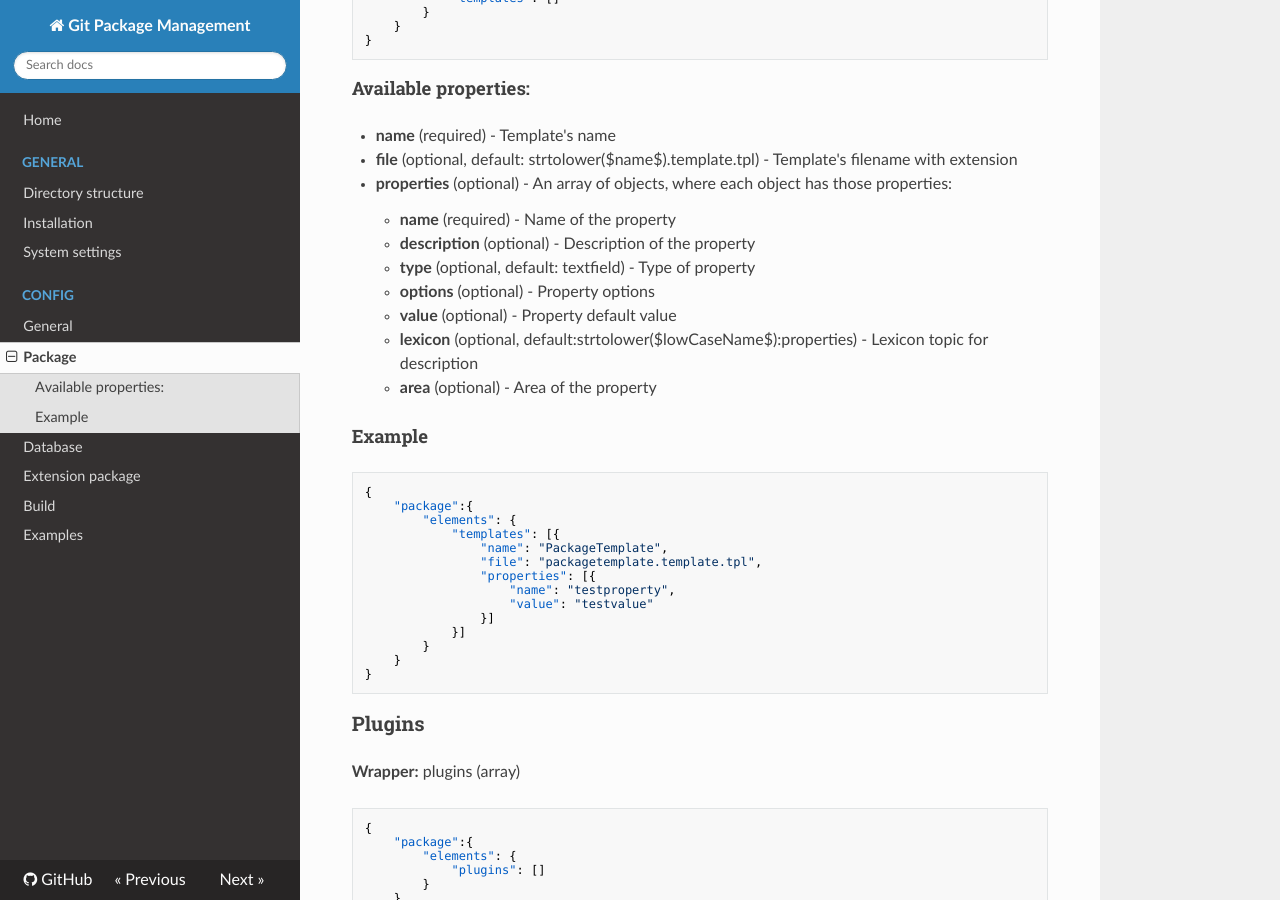
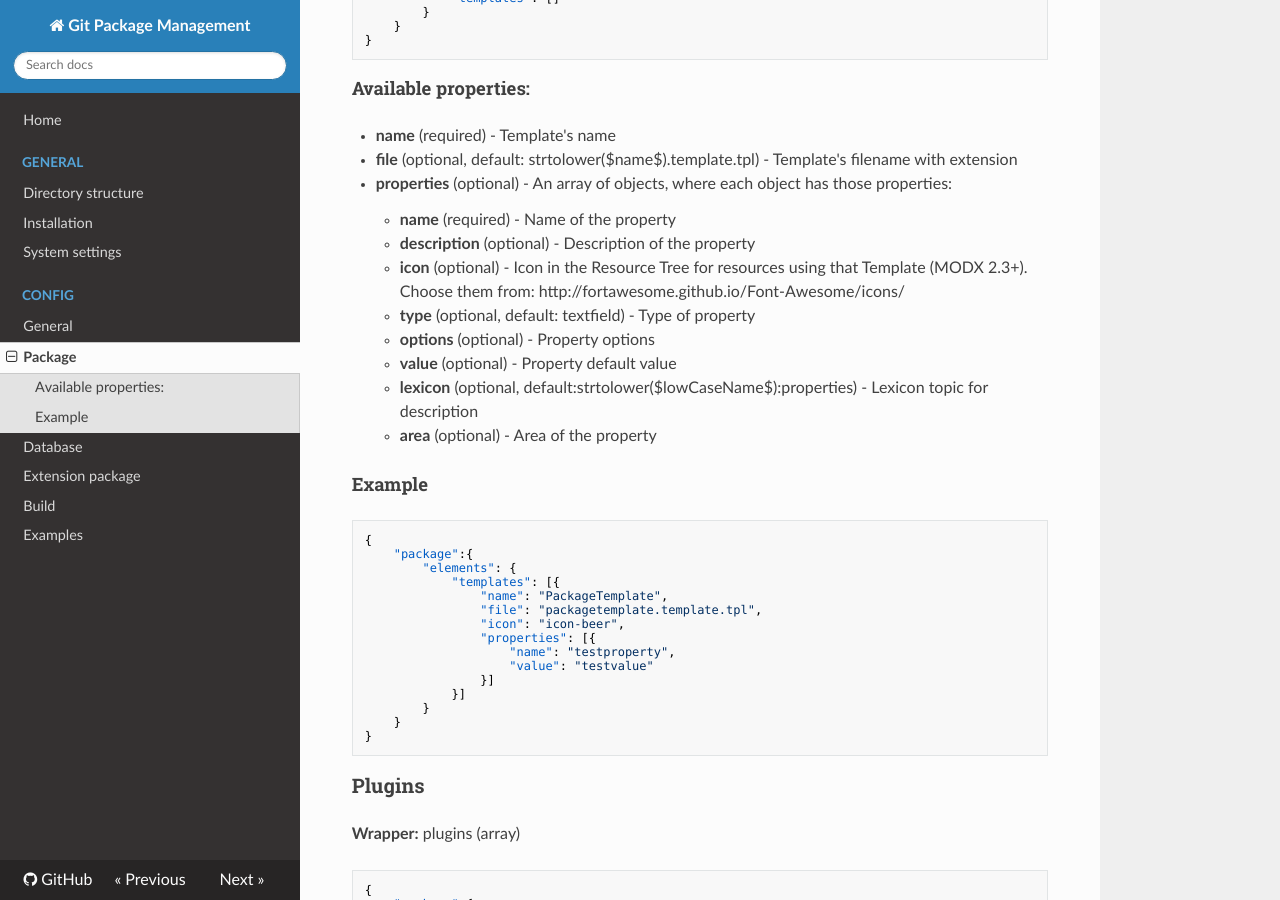
Before and after one commit to theboxer/Git-Package-Management, an MkDocs documentation site: the page built from core/components/gitpackagemanagement/docs/config/package.md, in a window 1280 px wide and 900 px high, scrolled down 3965 px. Built offline with MkDocs 1.6.1, drawn with Linux system fonts in a browser that asks for light colours; nearby versions of some CDN libraries; old or Windows-style settings are respelled for this version of MkDocs.

Commit message:
Update Docs - custom icons for templates

```diff
--- a/core/components/gitpackagemanagement/docs/config/package.md
+++ b/core/components/gitpackagemanagement/docs/config/package.md
@@ -198,6 +198,7 @@ In this section we create some elements. During the installation, all elements a
 - **properties** (optional) - An array of objects, where each object has those properties:
     - **name** (required) - Name of the property
     - **description** (optional) - Description of the property
+    - **icon** (optional) - Icon in the Resource Tree for resources using that Template (MODX 2.3+). Choose them from: http://fortawesome.github.io/Font-Awesome/icons/
     - **type** (optional, default: textfield) - Type of property
     - **options** (optional) - Property options
     - **value** (optional) - Property default value
@@ -212,6 +213,7 @@ In this section we create some elements. During the installation, all elements a
             "templates": [{
                 "name": "PackageTemplate",
                 "file": "packagetemplate.template.tpl",
+                "icon": "icon-beer",
                 "properties": [{
                     "name": "testproperty",
                     "value": "testvalue"
```
